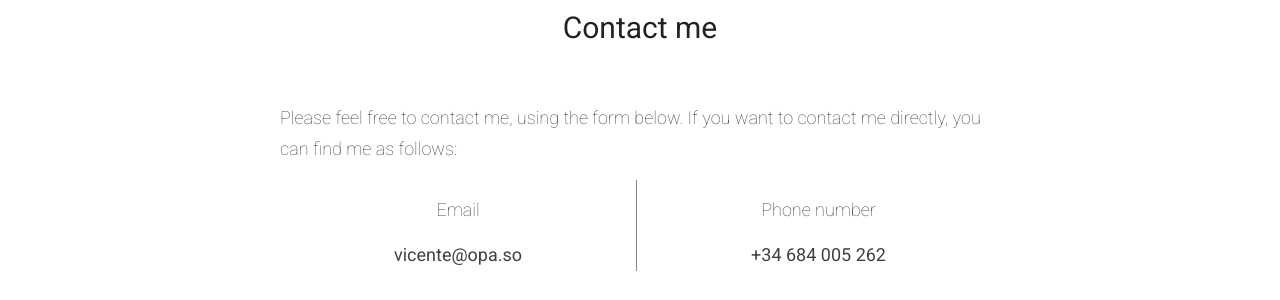
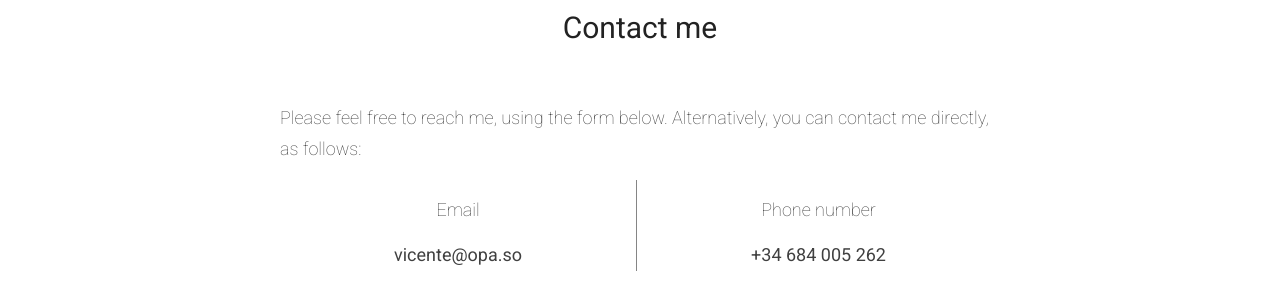
Before and after one commit to vicenteopaso/vicenteopaso, a Jekyll site: the page built from _pages/contact.md, in a window 1280 px wide. Shown: the part 221-521 px from the top of the page. Built offline with Jekyll 4.4.1, drawn with Linux system fonts in a browser that asks for light colours.

Commit message:
Update contact.html

```diff
--- a/_layouts/contact.html
+++ b/_layouts/contact.html
@@ -7,7 +7,7 @@ layout: default
   <h1>{{ page.title }}</h1>
 
   <div class="entry">
-    <p>Please feel free to contact me, using the form below. If you want to contact me directly, you can find me as follows:</p>
+    <p>Please feel free to reach me, using the form below. Alternatively, you can contact me directly, as follows:</p>
     <div id="contactWrapper">
       <div class="contactMethod">
         <p class="title">Email</p>
```
